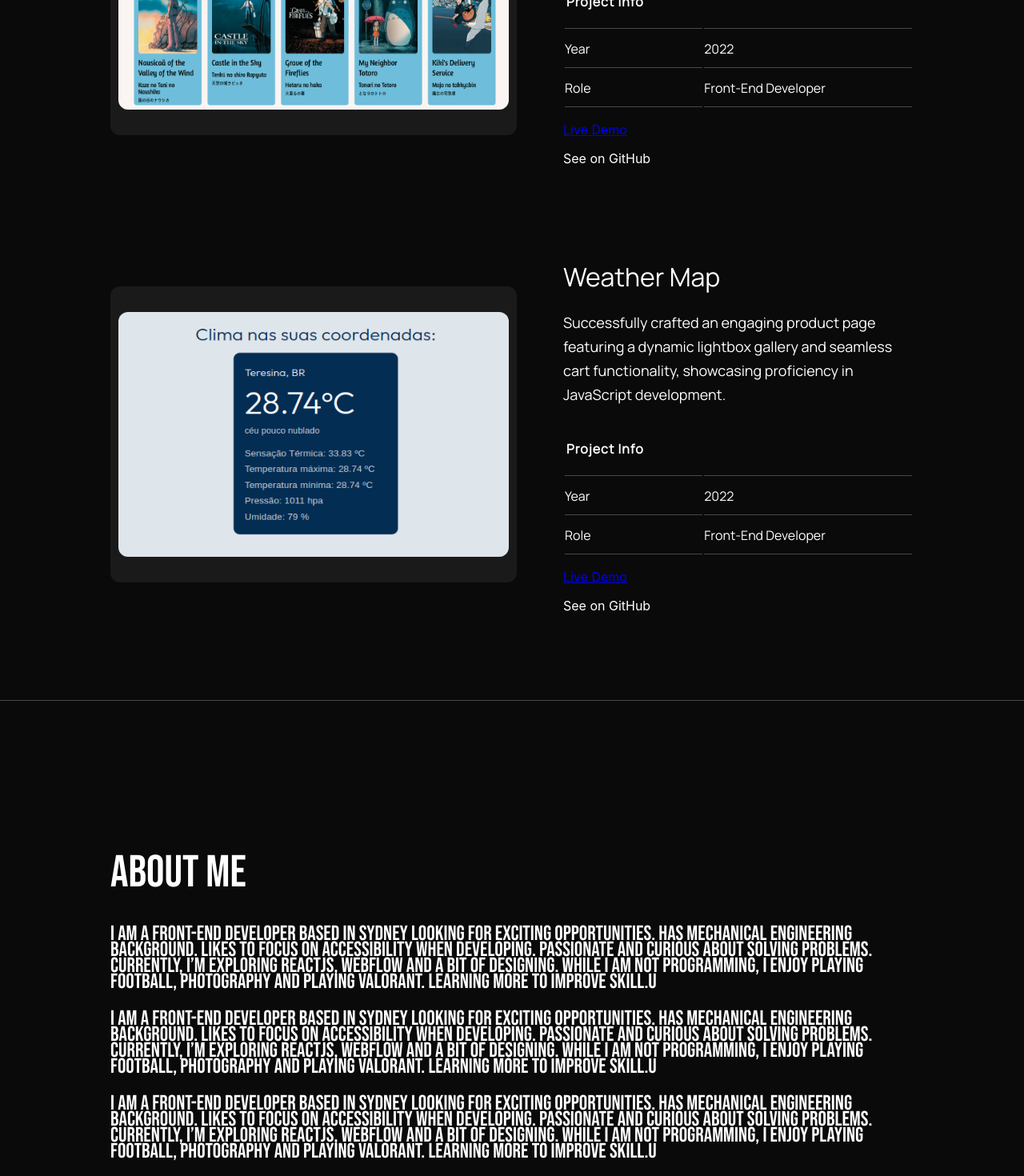
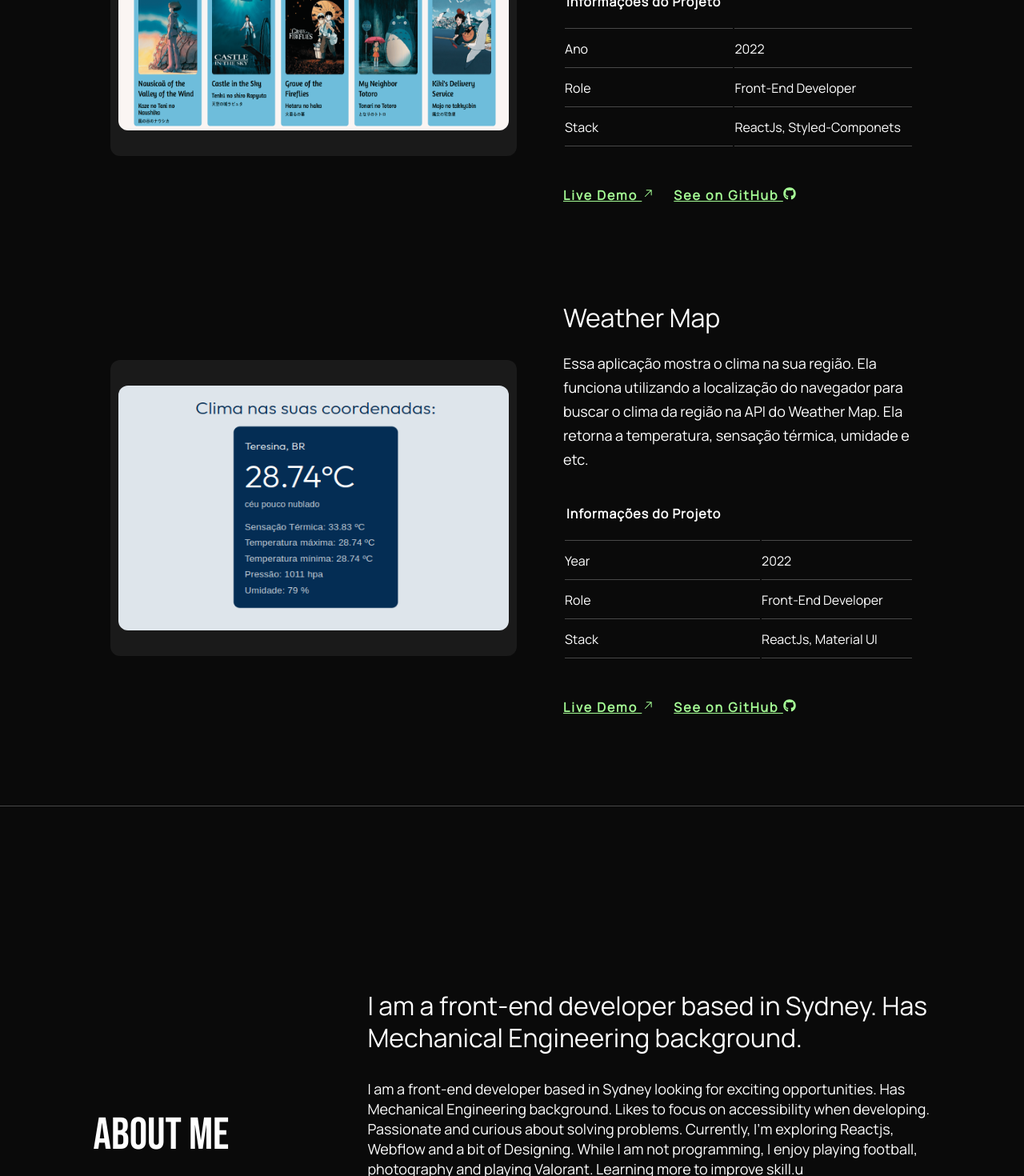
Before and after one commit to Quemia/Portfolio, a React (Create React App) app: page /projects in a window 1280 px wide. Shown: the part 1260-2730 px from the top of the page at 80% size. Built offline with nearby package versions, Linux system fonts and the light colour scheme.

Commit message:
Update Projects

```diff
--- a/src/App.js
+++ b/src/App.js
@@ -41,7 +41,7 @@ function App() {
               to="about"
               spy={true}
               smooth={true}
-              offset={300}
+              offset={40}
               duration={500}
             >
               Sobre
--- a/src/components/about/about.js
+++ b/src/components/about/about.js
@@ -1,40 +1,48 @@
 import React from "react";
-
-import { ContainerAbout, TextTitleAbout, TextAbout } from "./styed";
+import { Line } from "../contact/styled";
+import {
+  Container,
+  TextTitleAbout,
+  TextAbout,
+  Content,
+  TitleAbout,
+} from "./styed";
 
 const About = () => {
   return (
-    <div id="about">
-      <ContainerAbout>
-        <TextTitleAbout>About Me</TextTitleAbout>
+    <>
+      <Container id="about">
+        <>
+          <TitleAbout>About Me</TitleAbout>
+        </>
+        <Content>
+          <TextTitleAbout>
+            I am a front-end developer based in Sydney. Has Mechanical
+            Engineering background.{" "}
+          </TextTitleAbout>
           <TextAbout>
             I am a front-end developer based in Sydney looking for exciting
             opportunities. Has Mechanical Engineering background. Likes to focus
-          on accessibility when developing. Passionate and curious about solving
-          problems. Currently, I’m exploring Reactjs, Webflow and a bit of
-          Designing. While I am not programming, I enjoy playing football,
-          photography and playing Valorant. Learning more to improve skill.u
+            on accessibility when developing. Passionate and curious about
+            solving problems. Currently, I’m exploring Reactjs, Webflow and a
+            bit of Designing. While I am not programming, I enjoy playing
+            football, photography and playing Valorant. Learning more to improve
+            skill.u
           </TextAbout>
 
           <TextAbout>
             I am a front-end developer based in Sydney looking for exciting
             opportunities. Has Mechanical Engineering background. Likes to focus
-          on accessibility when developing. Passionate and curious about solving
-          problems. Currently, I’m exploring Reactjs, Webflow and a bit of
-          Designing. While I am not programming, I enjoy playing football,
-          photography and playing Valorant. Learning more to improve skill.u
+            on accessibility when developing. Passionate and curious about
+            solving problems. Currently, I’m exploring Reactjs, Webflow and a
+            bit of Designing. While I am not programming, I enjoy playing
+            football, photography and playing Valorant. Learning more to improve
+            skill.u
           </TextAbout>
-
-        <TextAbout>
-          I am a front-end developer based in Sydney looking for exciting
-          opportunities. Has Mechanical Engineering background. Likes to focus
-          on accessibility when developing. Passionate and curious about solving
-          problems. Currently, I’m exploring Reactjs, Webflow and a bit of
-          Designing. While I am not programming, I enjoy playing football,
-          photography and playing Valorant. Learning more to improve skill.u
-        </TextAbout>
-      </ContainerAbout>
-    </div>
+        </Content>
+      </Container>
+      <Line />
+    </>
   );
 };
 
--- a/src/components/about/styed.js
+++ b/src/components/about/styed.js
@@ -1,20 +1,30 @@
 import styled from "styled-components";
 
-export const ContainerAbout = styled.div`
-  padding: 100px 30px;
+export const Container = styled.div`
+  margin: 0;
+  padding: 12px 30px;
+  height: 100vh;
+  display: flex;
+  align-items: center;
+  justify-content: space-around;
+`;
+
+export const Content = styled.div`
   display: block;
-  align-items: center;
-  justify-content: space-between;
-  margin: 50px 108px;
+  width: 704px;
+`;
+
+export const TitleAbout = styled.h3`
   color: #fff;
+  font: normal 200 56px/20px "Bebas Neue", "sans-serif";
 `;
 
 export const TextTitleAbout = styled.h3`
   color: #fff;
-  font: normal 200 56px/20px "Bebas Neue", "sans-serif";
+  font: normal 200 32px/40px "Manrope", "sans-serif";
 `;
 
 export const TextAbout = styled.p`
   color: #fff;
-  font: normal 200 26px/20px "Bebas Neue", "sans-serif";
+  font: normal 200 18px/25px "Manrope", "sans-serif";
 `;
--- a/src/components/projects/projects.js
+++ b/src/components/projects/projects.js
@@ -1,4 +1,8 @@
 import React, { forwardRef } from "react";
+import { FaGithub } from "react-icons/fa";
+import { GoArrowUpRight } from "react-icons/go";
+import { RiReactjsFill } from "react-icons/ri";
+import { SiStyledcomponents } from "react-icons/si";
 
 import {
   Container,
@@ -15,18 +19,24 @@ import {
   Content,
   ContentTitle,
   ContentSubtitle,
+  DemoContainer,
+  LiveDemo,
+  IconReact,
+  DivIcons,
+  IconStyled,
+  DivCardStack,
 } from "./styled.js";
 import { Line } from "../contact/styled.js";
 
 const Projects = () => {
   return (
-    <div>
+    <>
       <Container id="projects">
         <Content>
-          <ContentTitle>Featured Projects</ContentTitle>
+          <ContentTitle>Projetos</ContentTitle>
           <ContentSubtitle>
-            Here are some of the selected projects that showcase my passion for
-            front-end development.
+            Aqui estão alguns dos projetos que mostram meu trabalho e paixão
+            pelo desenvolvimento Front-End.
           </ContentSubtitle>
         </Content>
         <CardContainer>
@@ -36,15 +46,71 @@ const Projects = () => {
           <ProjectAbout>
             <ProjectTitle>Movie List</ProjectTitle>
             <ProjectDescription>
-              Successfully crafted an engaging product page featuring a dynamic
-              lightbox gallery and seamless cart functionality, showcasing
-              proficiency in JavaScript development.
+              Esta é uma aplicação que lista todos os filmes do Studio Ghibli
+              lançados até hoje. A aplicação fornece informações sobre os
+              filmes, como descrição e título original.
             </ProjectDescription>
             <div>
               <ProjectTable>
                 <ProjectTableTr>
                   <ProjectTableTd>
-                    <ProjectTableTh>Project Info</ProjectTableTh>
+                    <ProjectTableTh>Informações do Projeto</ProjectTableTh>
+                  </ProjectTableTd>
+                  <ProjectTableTd></ProjectTableTd>
+                </ProjectTableTr>
+                <ProjectTableTr>
+                  <ProjectTableTd>Ano</ProjectTableTd>
+                  <ProjectTableTd>2022</ProjectTableTd>
+                </ProjectTableTr>
+                <ProjectTableTr>
+                  <ProjectTableTd>Role</ProjectTableTd>
+                  <ProjectTableTd>Front-End Developer</ProjectTableTd>
+                </ProjectTableTr>
+                <ProjectTableTr>
+                  <ProjectTableTd>Stack</ProjectTableTd>{" "}
+                  <ProjectTableTd>
+                    ReactJs, Styled-Componets
+                  </ProjectTableTd>
+                </ProjectTableTr>
+              </ProjectTable>
+            </div>
+            <DemoContainer>
+              <p>
+                <LiveDemo
+                  href="https://movie-ghibli-list-xi.vercel.app/"
+                  target="_blank"
+                >
+                  {" "}
+                  Live Demo <GoArrowUpRight />
+                </LiveDemo>
+              </p>
+              <LiveDemo
+                href=" https://github.com/Quemia/Movies-List/"
+                target="_blank"
+              >
+                See on GitHub <FaGithub />
+              </LiveDemo>
+            </DemoContainer>
+          </ProjectAbout>
+        </CardContainer>
+
+        <CardContainer>
+          <ImageDiv>
+            <ImageProject src="../3.png" alt="image" />
+          </ImageDiv>
+          <ProjectAbout>
+            <ProjectTitle>Weather Map</ProjectTitle>
+            <ProjectDescription>
+              Essa aplicação mostra o clima na sua região. Ela funciona
+              utilizando a localização do navegador para buscar o clima da
+              região na API do Weather Map. Ela retorna a temperatura, sensação
+              térmica, umidade e etc.
+            </ProjectDescription>
+            <div>
+              <ProjectTable>
+                <ProjectTableTr>
+                  <ProjectTableTd>
+                    <ProjectTableTh>Informações do Projeto</ProjectTableTh>
                   </ProjectTableTd>
                   <ProjectTableTd></ProjectTableTd>
                 </ProjectTableTr>
@@ -56,69 +122,36 @@ const Projects = () => {
                   <ProjectTableTd>Role</ProjectTableTd>
                   <ProjectTableTd>Front-End Developer</ProjectTableTd>
                 </ProjectTableTr>
-              </ProjectTable>
-            </div>
-            <div>
-              <p>
-                <a
-                  href="https://movie-ghibli-list-xi.vercel.app/"
-                  target="_blank"
-                >
-                  {" "}
-                  Live Demo
-                </a>
-              </p>
-              <p>See on GitHub</p>
-            </div>
-          </ProjectAbout>
-        </CardContainer>
-
-        <CardContainer>
-          <ImageDiv>
-            <ImageProject src="../3.png" alt="image" />
-          </ImageDiv>
-          <ProjectAbout>
-            <ProjectTitle>Weather Map</ProjectTitle>
-            <ProjectDescription>
-              Successfully crafted an engaging product page featuring a dynamic
-              lightbox gallery and seamless cart functionality, showcasing
-              proficiency in JavaScript development.
-            </ProjectDescription>
-            <div>
-              <ProjectTable>
                 <ProjectTableTr>
+                  <ProjectTableTd>Stack</ProjectTableTd>{" "}
                   <ProjectTableTd>
-                    <ProjectTableTh>Project Info</ProjectTableTh>
+                    ReactJs, Material UI
                   </ProjectTableTd>
-                  <ProjectTableTd></ProjectTableTd>
-                </ProjectTableTr>
-                <ProjectTableTr>
-                  <ProjectTableTd>Year</ProjectTableTd>
-                  <ProjectTableTd>2022</ProjectTableTd>
-                </ProjectTableTr>
-                <ProjectTableTr>
-                  <ProjectTableTd>Role</ProjectTableTd>
-                  <ProjectTableTd>Front-End Developer</ProjectTableTd>
                 </ProjectTableTr>
               </ProjectTable>
             </div>
-            <div>
+            <DemoContainer>
               <p>
-                <a
+                <LiveDemo
                   href="https://weather-report-iota-pink.vercel.app/"
                   target="_blank"
                 >
                   {" "}
-                  Live Demo
-                </a>
+                  Live Demo <GoArrowUpRight />
+                </LiveDemo>
               </p>
-              <p>See on GitHub</p>
-            </div>
+              <LiveDemo
+                href="https://github.com/Quemia/Weather-Map/"
+                target="_blank"
+              >
+                See on GitHub <FaGithub />
+              </LiveDemo>
+            </DemoContainer>
           </ProjectAbout>
         </CardContainer>
       </Container>
       <Line />
-    </div>
+    </>
   );
 };
 
--- a/src/components/projects/styled.js
+++ b/src/components/projects/styled.js
@@ -106,5 +106,47 @@ export const ProjectTableTh = styled.th`
   padding: 8px 0px;
 `;
 
+export const DemoContainer = styled.div`
+  align-items: baseline;
+  display: flex;
+  margin-top: 28px;
+`;
+
+export const LiveDemo = styled.a`
+  color: #a6ff96;
+  letter-spacing: 2px;
+  font: normal 600 16px/30px "Manrope", "sans-serif";
+  margin-right: 24px;
+`;
+
+export const DivIcons = styled.div`
+  display: flex;
+  align-items: baseline;
+`;
+
+export const DivCardStack = styled.div`
+  display: flex;
+  align-items: baseline;
+  padding: 20px;
+  background-color: #1a1a1a;
+`;
+
+export const IconReact = styled.p`
+  color: #57bdd9;
+  font: normal 600 30px/30px "Manrope", "sans-serif";
+  margin: 0 10px 0 0;
+`;
+
+export const IconStyled = styled.p`
+  color: #d693c6;
+  margin: 0;
+
+  font: normal 600 40px/30px "Manrope", "sans-serif";
+`;
+
 // export const  = styled. ``;
 // export const  = styled. ``;
+// export const  = styled. ``;
+// export const  = styled. ``;
+// export const  = styled. ``;
+// export const  = styled. ``;
```
Also changed, not shown: src/components/contact/styled.js (+3 -4 lines). Lines whose indentation alone changed are shown as unchanged.
